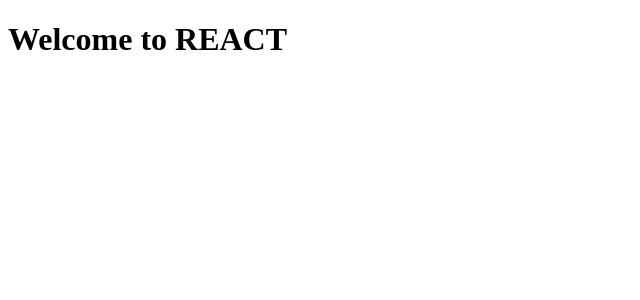
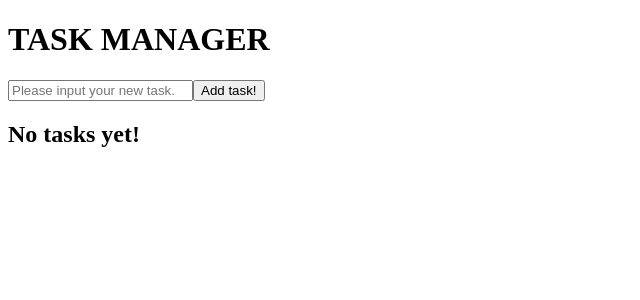
Before and after one commit to Tom-Okafor/React-course-Ahmed-Elsakka, a React (Create React App) app in the folder task-manager/: page / in a window 1280 px wide. Shown: the top 300 px of the page, without its empty margins (0-640 px from the left). Built offline with nearby package versions, Linux system fonts and the light colour scheme.

Commit message:
Update code.

```diff
--- a/task-manager/src/components/App.jsx
+++ b/task-manager/src/components/App.jsx
@@ -1,5 +1,47 @@
-import React from "react";
+import React, { useState } from "react";
+import TaskInputForm from "./TaskInputForm";
+import TaskLists from "./TaskLists";
 
 export default function App() {
-  return <h1>Welcome to REACT</h1>;
+  const [formDetails, setFormDetails] = useState({
+    inputValue: "",
+    formText: [],
+  });
+  const { inputValue, formText } = formDetails;
+
+  function updateInputValue(event) {
+    setFormDetails((prevDetails) => {
+      return { ...prevDetails, inputValue: event.target.value };
+    });
+  }
+
+  function updateFormText() {
+    setFormDetails((prevDetails) => {
+      return {
+        ...prevDetails,
+        formText: [...formText, { text: inputValue, checked: false }],
+      };
+    });
+    setFormDetails((prevDetails) => {
+      return { ...prevDetails, inputValue: "" };
+    });
+  }
+  function markTaskCompleted(i) {
+    setFormDetails((prevDetails) => {
+      prevDetails.formText[i].checked = true;
+      return { ...prevDetails };
+    });
+  }
+
+  return (
+    <>
+      <h1>TASK MANAGER</h1>
+      <TaskInputForm
+        updateFormText={updateFormText}
+        updateInputValue={updateInputValue}
+        inputValue={inputValue}
+      />
+      <TaskLists taskList={formText} markTaskCompleted={markTaskCompleted} />
+    </>
+  );
 }
--- /dev/null
+++ b/task-manager/src/components/TaskInputForm.jsx
@@ -0,0 +1,29 @@
+import React from "react";
+import PropTypes from "prop-types";
+
+const TaskInputForm = ({ updateFormText, updateInputValue, inputValue }) => {
+  return (
+    <form
+      onSubmit={function (event) {
+        event.preventDefault();
+        updateFormText();
+      }}
+    >
+      <input
+        type="text"
+        placeholder="Please input your new task."
+        onChange={updateInputValue}
+        value={inputValue}
+      />
+      <input type="submit" value="Add task!" />
+    </form>
+  );
+};
+
+TaskInputForm.propTypes = {
+  updateFormText: PropTypes.func,
+  updateInputValue: PropTypes.func,
+  inputValue: PropTypes.string,
+};
+
+export default TaskInputForm;
--- /dev/null
+++ b/task-manager/src/components/TaskLists.jsx
@@ -0,0 +1,39 @@
+import React from "react";
+import PropTypes from "prop-types";
+
+const TaskLists = ({ taskList, markTaskCompleted }) => {
+  return taskList.length ? (
+    <ul>
+      {taskList.map((task, i) => {
+        return (
+          <li
+            key={i}
+            id={i}
+            style={{
+              textDecoration: task.checked && "line-through",
+            }}
+          >
+            <input
+              type="checkbox"
+              name={task.text}
+              id={i}
+              onChange={() => {
+                markTaskCompleted(i);
+              }}
+            />
+            {task.text}
+          </li>
+        );
+      })}
+    </ul>
+  ) : (
+    <h2>No tasks yet!</h2>
+  );
+};
+
+TaskLists.propTypes = {
+  taskList: PropTypes.array,
+  markTaskCompleted: PropTypes.func,
+};
+
+export default TaskLists;
```
